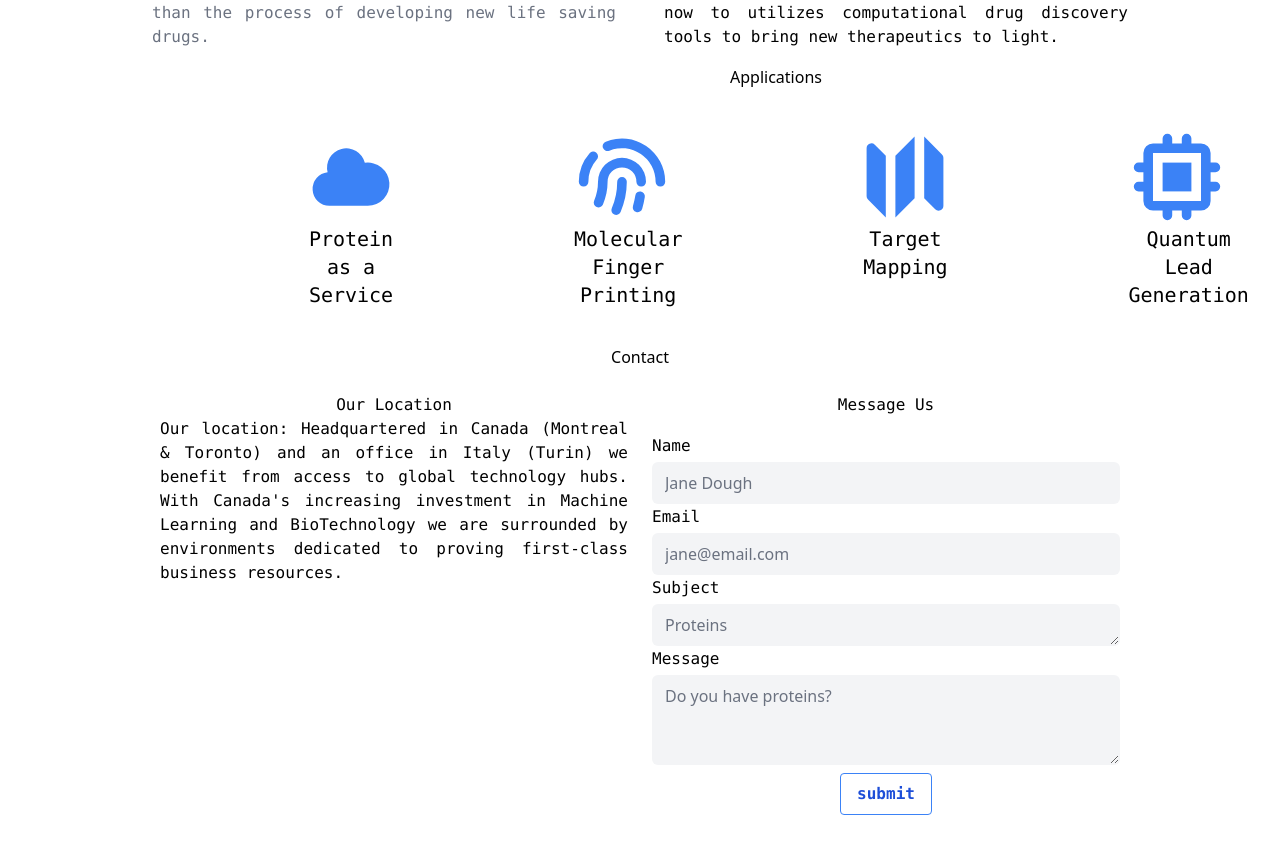
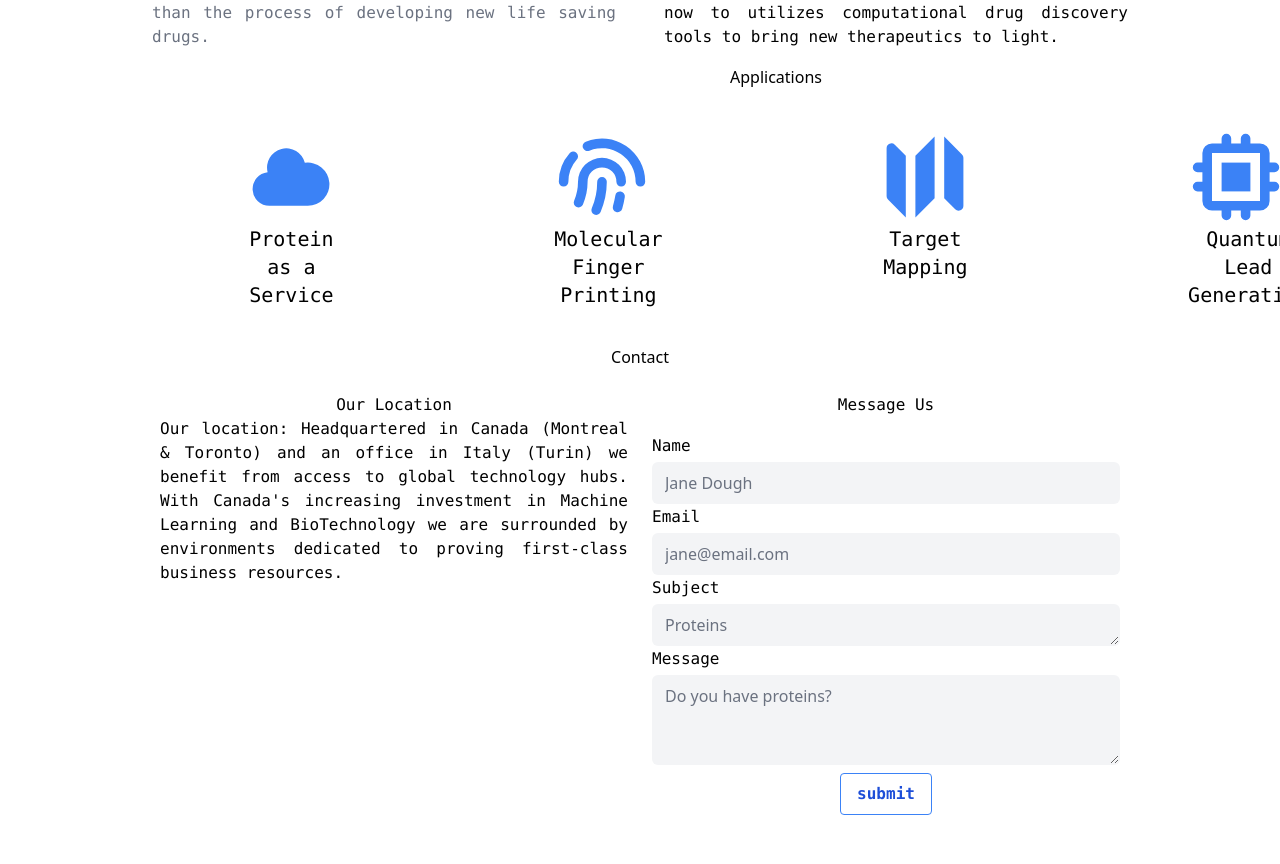
Before and after one commit to Ramb0a/givin.gg, a Next.js app: page / in a window 1280 px wide. Shown: the part 1185-2049 px from the top of the page. Built offline with nearby package versions, Linux system fonts and the light colour scheme; what @tailwindcss/typography would draw is missing.

Commit message:
m-auto for applications section

```diff
--- a/pages/index.js
+++ b/pages/index.js
@@ -71,10 +71,10 @@ export default function Home() {
   </article>
         </div>
         <div className="flex flex-grow justify-evenly mb-4 sm:mb-8">
-    <div className="p-2 h-48 text-center font-mono text-sm sm:text-xl"><CloudIcon className="h-24 w-24 text-blue-500"/><p>Protein <br /> as a <br /> Service </p></div>
-    <div className="p-2 h-48 text-center font-mono text-sm sm:text-xl"><FingerPrintIcon className="h-24 w-24 text-blue-500" /><p>Molecular <br/>Finger <br />Printing</p></div>
-    <div className="p-2 h-48 text-center font-mono text-sm sm:text-xl"><MapIcon className="h-24 w-24 text-blue-500" /><p>Target<br/>Mapping</p></div>
-    <div className="p-2 h-48 text-center font-mono text-sm sm:text-xl"><ChipIcon className="h-24 w-24 text-blue-500"/><p>Quantum <br/>Lead<br/>Generation</p></div>
+    <div className="p-2 h-48 text-center font-mono text-sm sm:text-xl m-auto"><CloudIcon className="h-24 w-24 text-blue-500"/><p>Protein <br /> as a <br /> Service </p></div>
+    <div className="p-2 h-48 text-center font-mono text-sm sm:text-xl m-auto"><FingerPrintIcon className="h-24 w-24 text-blue-500" /><p>Molecular <br/>Finger <br />Printing</p></div>
+    <div className="p-2 h-48 text-center font-mono text-sm sm:text-xl m-auto"><MapIcon className="h-24 w-24 text-blue-500" /><p>Target<br/>Mapping</p></div>
+    <div className="p-2 h-48 text-center font-mono text-sm sm:text-xl m-auto"><ChipIcon className="h-24 w-24 text-blue-500"/><p>Quantum <br/>Lead<br/>Generation</p></div>
   </div>
 </div>
 
```
